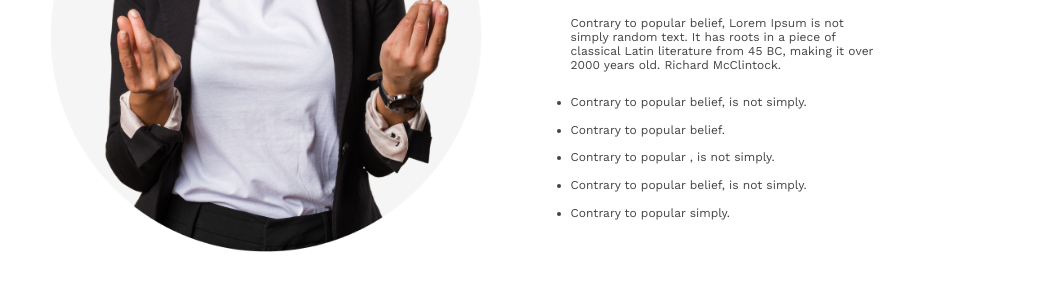
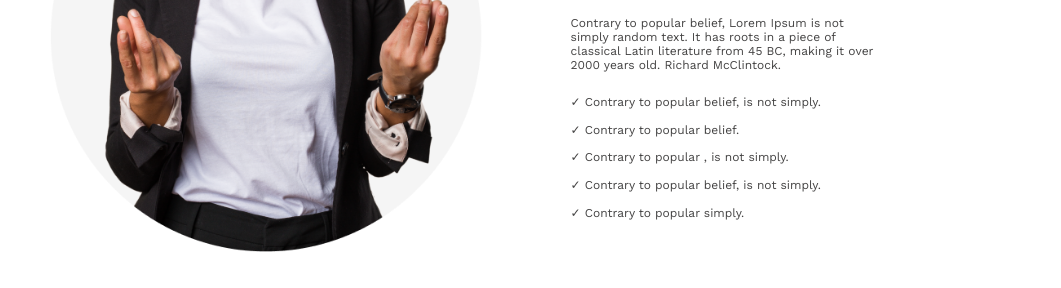
Before and after one commit to devalienbrain/06-new-year-new-me, a plain HTML site: page index.html in a window 1280 px wide. Shown: the part 1016-1304 px from the top of the page, without its empty margins (109-1170 px from the left). Drawn offline with nearby package versions, Linux system fonts and the light colour scheme.

Commit message:
ul li partially sized by tick icon

```diff
--- a/style.css
+++ b/style.css
@@ -84,6 +84,14 @@
   font-weight: 400;
   padding: 1%;
   margin-bottom: 3%;
+}
+
+.sec1-part2 ul {
+  list-style: none;
+}
+
+.sec1-part2 ul li:before {
+  content: '✓ ';
 }
 
 .sec1-part2 ul li {
```
Also changed, not shown: images/icons/check-icon.svg (added).
